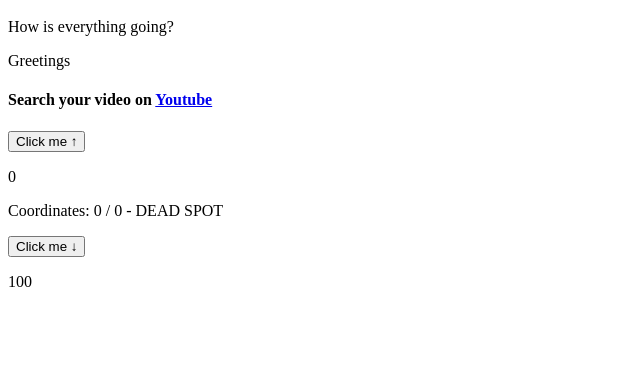
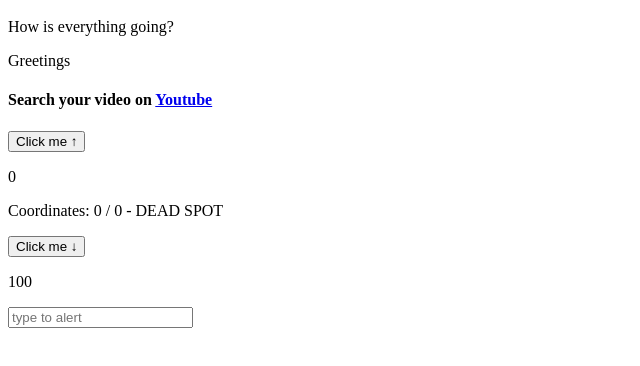
Before and after one commit to emreyeprem/Vue.js-Events, a plain HTML site: page index.html in a window 1280 px wide. Shown: the part 130-496 px from the top of the page, without its empty margins (0-640 px from the left). Drawn offline with Linux system fonts and the light colour scheme.

Commit message:
keyEvents

```diff
--- a/index.html
+++ b/index.html
@@ -32,6 +32,8 @@
      <!-- mousemove.stop; stop is a specific event that unable coordinates when hovering over DEAD SPOT -->
      <button v-on:click='decrease(2)'>Click me &#8595;</button>
       <p>{{ number }}</p>
+
+      <input type="text" v-on:keyup.enter.space="alertMe" placeholder="type to alert"/>
 
     </div>
 
@@ -73,6 +75,9 @@
           },
           decrease: function(step){
             this.number -= step
+          },
+          alertMe: function(){
+            alert('Alert!');
           }
         }
       });
```
